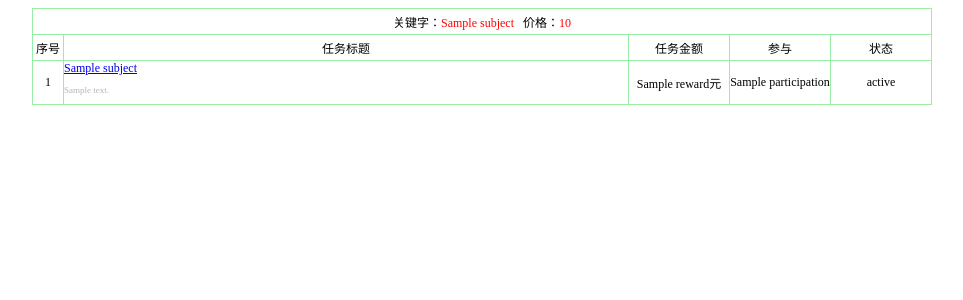
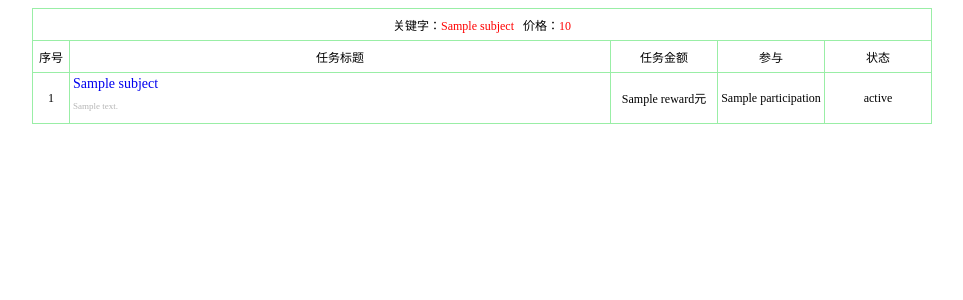
Before and after one commit to wangjian2254/WeiKeZBJ, a Python web app: template template/tasklist.html in a window 1280 px wide. Shown: the top 300 px of the page, without its empty margins (158-1121 px from the left). Run offline with Jinja, Linux system fonts and the light colour scheme; the template is opened without the code that fills it: most values are stand-ins (such as "Sample title", 1, 10 or a date in 2020).

Commit message:
优化显示效果

```diff
--- a/css/style.css
+++ b/css/style.css
@@ -2,6 +2,10 @@
         font-size: 12px;
 
     }
+a{
+	text-decoration:none;
+    font-size: 14px;
+}
     input[type="text"]
     {
         background:url(/images/input_bg.gif) repeat-x top left;
@@ -18,6 +22,7 @@
     }
     td{
         text-align: center;
+        padding: 3px;
     }
     .bodydiv{
         margin: auto;
--- a/template/tasklist.html
+++ b/template/tasklist.html
@@ -19,11 +19,11 @@
             <td width="100">参与</td>
             <td width="100">状态</td>
         </tr>
-        {% for subject in subjects%}
+        {% for subject in tasklist%}
         <tr>
             <td>{{loop.index}}</td>
             <td class="tdvalue">
-                <a href="{{url}}">{{subject.title}}</a>
+                <a href="{{subject.url}}" target="_blank">{{subject.title}}</a>
                 <p style="font-size: 9px;color: #b5b5b5">
                     {{subject.desc}}
                 </p>
```
